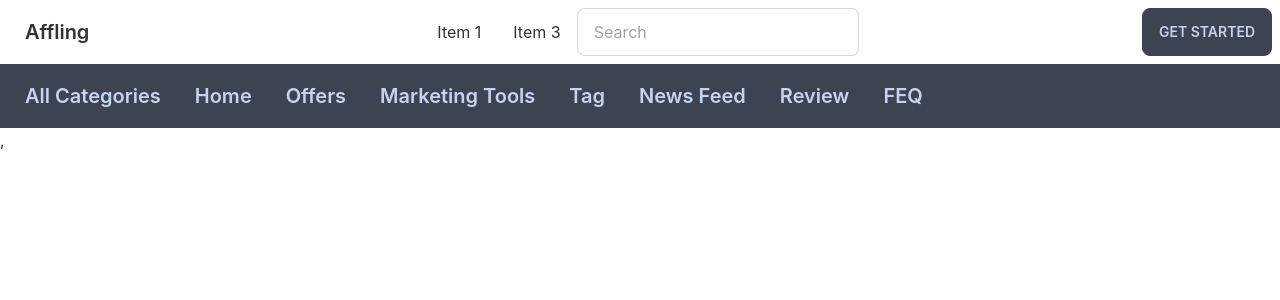
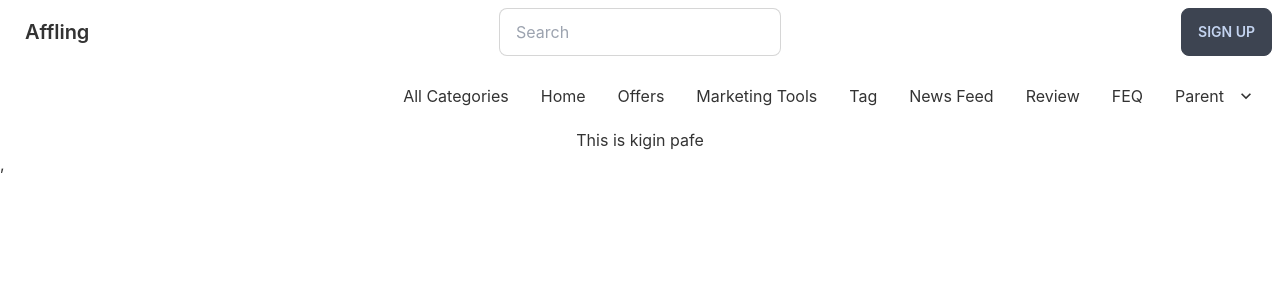
Before and after one commit to Hamidul-1/my-affiling, a React (Create React App) app: page /login in a window 1280 px wide. Shown: the top 300 px of the page. Built offline with nearby package versions, Linux system fonts and the light colour scheme.

Commit message:
first commit

```diff
--- a/src/App.js
+++ b/src/App.js
@@ -5,6 +5,7 @@
 import Home from './Pages/Home/Home';
 import AllCategories from './Pages/All Categories/AllCategories';
 import Navbar2 from './Pages/Shared/Navbar2';
+import Login from './Pages/Login/Login';
 
 function App() {
   return (
@@ -13,7 +14,11 @@
       <Navbar2></Navbar2>
       <Routes>
         <Route path="/" element={<Home />} />
-        <Route path="AllCategories" element={<AllCategories />} />
+        <Route path="allCategories" element={<AllCategories />} />
+        <Route path="login" element={<Login />} />
+        {/* <Route path="login" element={< />} />
+        <Route path="login" element={<Login />} />
+        <Route path="login" element={<Login />} /> */}
       </Routes>
     </div>
   );
--- a/src/Pages/Home/Home.js
+++ b/src/Pages/Home/Home.js
@@ -3,7 +3,7 @@
 const Home = () => {
     return (
         <div>
-            <h1>Home</h1>
+            <h1>This is home</h1>
         </div>
     );
 };
--- /dev/null
+++ b/src/Pages/Login/Login.js
@@ -0,0 +1,11 @@
+import React from 'react';
+
+const Login = () => {
+    return (
+        <div>
+            <h1>This is kigin pafe</h1>
+        </div>
+    );
+};
+
+export default Login;
--- a/src/Pages/Shared/Navbar.js
+++ b/src/Pages/Shared/Navbar.js
@@ -1,4 +1,5 @@
 import React from 'react';
+import { Link } from 'react-router-dom';
 
 const Navbar = () => {
     const menuItems = <>
@@ -12,16 +13,16 @@
                     <label tabindex="0" class="btn btn-ghost lg:hidden">
                         <svg xmlns="http://www.w3.org/2000/svg" class="h-5 w-5" fill="none" viewBox="0 0 24 24" stroke="currentColor"><path stroke-linecap="round" stroke-linejoin="round" stroke-width="2" d="M4 6h16M4 12h8m-8 6h16" /></svg>
                     </label>
-                    <ul tabindex="0" class="menu menu-compact dropdown-content mt-3 p-2 shadow bg-base-100 rounded-box w-52">
+                    {/* <ul tabindex="0" class="menu menu-compact dropdown-content mt-3 p-2 shadow bg-base-100 rounded-box w-52">
                         {menuItems}
-                    </ul>
+                    </ul> */}
                 </div>
                 <a class="btn btn-ghost normal-case text-xl">Affling</a>
             </div>
             <div class="navbar-center hidden lg:flex">
-                <ul class="menu menu-horizontal p-0">
+                {/* <ul class="menu menu-horizontal p-0">
                     {menuItems}
-                </ul>
+                </ul> */}
             </div>
             <div class="flex-none gap-2">
                 <div class="form-control">
@@ -30,7 +31,8 @@
 
             </div>
             <div class="navbar-end">
-                <a class="btn">Get started</a>
+                <a class="btn"><Link to="/login">Sign Up</Link></a>
+
             </div>
         </div>
 
--- a/src/Pages/Shared/Navbar2.js
+++ b/src/Pages/Shared/Navbar2.js
@@ -1,16 +1,58 @@
 import React from 'react';
+import { Link } from 'react-router-dom';
 
 const Navbar2 = () => {
+    const menuItems = <>
+        <li><Link to="/allcategories">All Categories</Link></li>
+        <li><Link to="/">Home</Link></li>
+        <li><Link to="/offers">Offers</Link></li>
+        <li><Link to="/marketingtools">Marketing Tools</Link></li>
+        <li><Link to="/tag">Tag</Link></li>
+        <li><Link to="/newsfeed">News Feed</Link></li>
+        <li><Link to="/review">Review</Link></li>
+        <li><Link to="/feq">FEQ</Link></li>
+    </>
     return (
-        <div class="navbar bg-neutral text-neutral-content">
-            <a class="btn btn-ghost normal-case text-xl">All Categories</a>
-            <a class="btn btn-ghost normal-case text-xl">Home</a>
-            <a class="btn btn-ghost normal-case text-xl">Offers</a>
-            <a class="btn btn-ghost normal-case text-xl">Marketing Tools</a>
-            <a class="btn btn-ghost normal-case text-xl">Tag</a>
-            <a class="btn btn-ghost normal-case text-xl">News Feed</a>
-            <a class="btn btn-ghost normal-case text-xl">Review</a>
-            <a class="btn btn-ghost normal-case text-xl">FEQ</a>
+        <div class="navbar bg-base-100">
+            <div class="navbar-start">
+                <div class="dropdown">
+                    <label tabindex="0" class="btn btn-ghost lg:hidden">
+                        <svg xmlns="http://www.w3.org/2000/svg" class="h-5 w-5" fill="none" viewBox="0 0 24 24" stroke="currentColor"><path stroke-linecap="round" stroke-linejoin="round" stroke-width="2" d="M4 6h16M4 12h8m-8 6h16" /></svg>
+                    </label>
+                    <ul tabindex="0" class="menu menu-compact dropdown-content mt-3 p-2 shadow bg-base-100 rounded-box w-52">
+                        {menuItems}
+                        <li tabindex="0">
+                            <a class="justify-between">
+                                All Categories
+                                <svg class="fill-current" xmlns="http://www.w3.org/2000/svg" width="24" height="24" viewBox="0 0 24 24"><path d="M8.59,16.58L13.17,12L8.59,7.41L10,6L16,12L10,18L8.59,16.58Z" /></svg>
+                            </a>
+                            <ul class="p-2">
+                                <li><a>Submenu 1</a></li>
+                                <li><a>Submenu 2</a></li>
+                            </ul>
+                        </li>
+
+                    </ul>
+                </div>
+
+            </div>
+            <div class="navbar-center hidden lg:flex">
+                <ul class="menu menu-horizontal p-0">
+                    {menuItems}
+                    <li tabindex="0">
+                        <a>
+                            Parent
+                            <svg class="fill-current" xmlns="http://www.w3.org/2000/svg" width="20" height="20" viewBox="0 0 24 24"><path d="M7.41,8.58L12,13.17L16.59,8.58L18,10L12,16L6,10L7.41,8.58Z" /></svg>
+                        </a>
+                        <ul class="p-2">
+                            <li><a>Submenu 1</a></li>
+                            <li><a>Submenu 2</a></li>
+                        </ul>
+                    </li>
+
+                </ul>
+            </div>
+
         </div>
     );
 };
--- a/tailwind.config.js
+++ b/tailwind.config.js
@@ -8,7 +8,7 @@
     themes: [
       {
         mytheme: {
-          primary: "#a991f7",
+          primary: "#4E93D3",
           secondary: "#f6d860",
           accent: "#37cdbe",
           neutral: "#3d4451",
```
